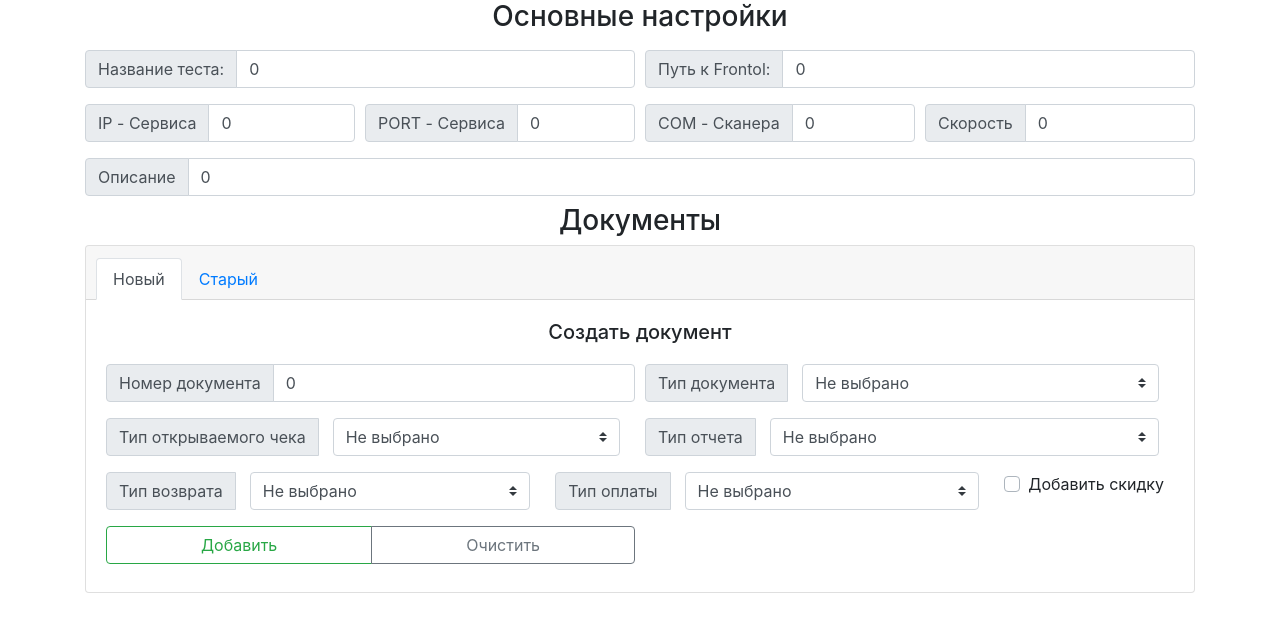
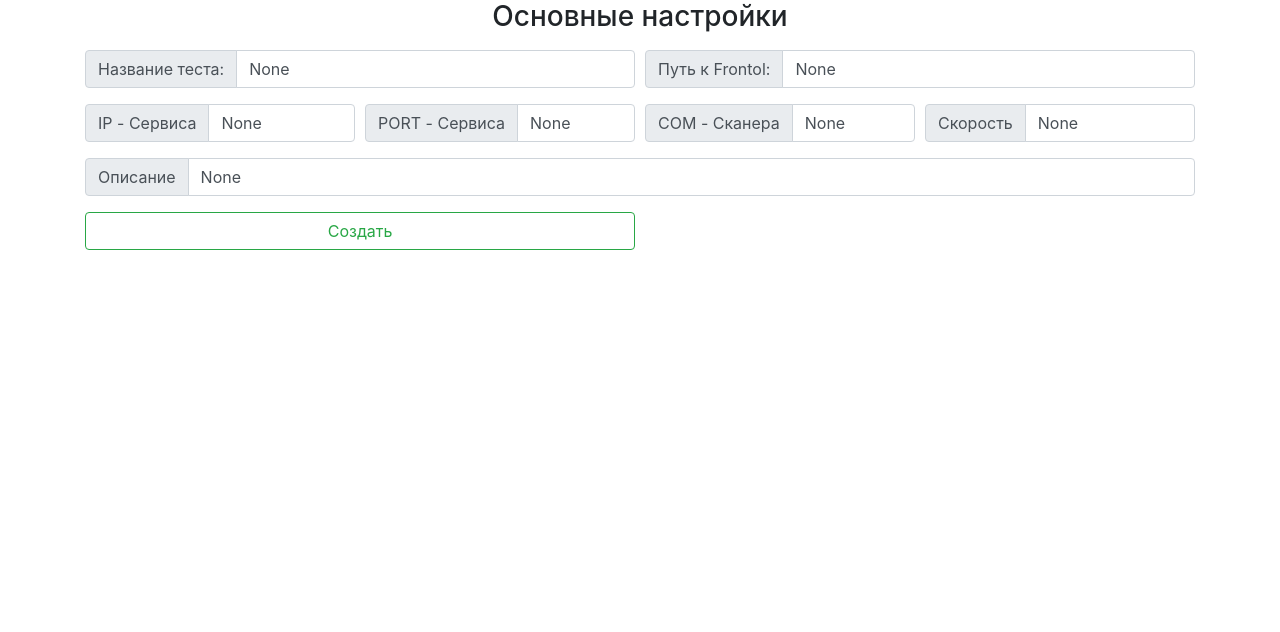
Before and after one commit to leg020/soft_generator_json, a Flask app: page /new_test in a window 1280 px wide. Shown: the part 56-688 px from the top of the page. Run offline with Flask 2, Linux system fonts and the light colour scheme; some libraries are stand-ins or nearby versions.

Commit message:
Реализация ввода основных настроек

```diff
--- a/application.py
+++ b/application.py
@@ -1,12 +1,19 @@
-from flask import Flask, render_template, redirect, url_for, request
+from flask import Flask, render_template, redirect, url_for, request, session
+import os
 from fixture.db import DataBase
+from model.db_answer import Tasks, Settings
 
 flask = Flask(__name__)
-result = 'Приветики а вот и результаты'
+flask.secret_key = os.urandom(24)
+result = None
+test_info = Tasks(test_id=1, name='Это тест', setting_id=1, description='Это путь', ip_recipient='ip', port_recipient=1234)
+test_settings = Settings(setting_id=1, target='sdfdsf/dfssdf/sdfdsfd', scaner_port='COM20', scaner_boundrate=57600)
+
 
 
 @flask.route('/', methods=["GET"])
 def get_main_page():
+    session.pop('edit_data', None)
     tests = get_data_for_main_page()
     return render_template('main.html', data=tests, result=result)
 
@@ -20,14 +27,24 @@
     elif request.form['operation'] == 'delete':
         a = request.form['data']
     elif request.form['operation'] == 'edit':
-        a = request.form['data']
+        session['edit_data'] = request.form['data']
+        return redirect(url_for('get_edit_test_page'))
     return redirect(url_for('get_main_page'))
 
+@flask.route('/edit_test', methods=["GET"])
+def get_edit_test_page():
+    db = DataBase(host='127.0.0.1', name='tests', user='root', password='')
+    test_info = db.get_test_by_id(id=session['edit_data'])[0]
+    test_settings = db.get_settings_by_id(id=test_info.setting_id)[0]
+    return get_new_test_page(test_info, test_settings)
 
 @flask.route('/new_test', methods=["GET"])
 def get_new_test_page():
-    return render_template('new_test.html')
+    session.pop('edit_data', None)
+    return get_new_test_page(Tasks(), Settings())
 
+def get_new_test_page(test_info, test_settings):
+    return render_template('new_test.html', test_info=test_info, test_settings=test_settings)
 
 def get_data_for_main_page():
     db = DataBase(host='127.0.0.1', name='tests', user='root', password='')
@@ -37,5 +54,12 @@
 
 
 
+
+
+
+
 if __name__ == '__main__':
     flask.run(host="127.0.0.1", port="7000", debug=True, threaded=True, use_reloader=False)
+
+
+# Требуется под основными настройками добавить клавишу Сооздать после зоздания мы получим id теста который можно будет скрытно добавить к документам и по ним отображать меню добавления документов
--- a/templates/new_test.html
+++ b/templates/new_test.html
@@ -1,67 +1,85 @@
 {% extends "base.html" %}
 {% block content %}
 
-    <form id="send_client" class="form to server" method="post" target="area">
-        <input type="hidden" name="post_id" value="send">
-        <input type="hidden" name="id" value="0">
 
 <h3> Основные настройки </h3>
+
+<form id="new-test" class="form_to_server" method="post" target="area">
+
+    <input type="hidden" name="test_id" value="{{ test_info.test_id }}">
 
     <div class="form-row">
         <div class="input-group flex-nowrap my-sm-2 col-md-6">
             <div class="input-group-prepend">
                 <span class="input-group-text" id="test_name">Название теста:</span>
             </div>
-                <input type="text" class="form-control" placeholder="Название теста" aria-label="Название теста" aria-describedby="addon-wrapping" name="test_name" value="0">
+            <input type="text" class="form-control" placeholder="Название теста" aria-label="Название теста" aria-describedby="addon-wrapping" name="test_name" value="{{ test_info.name }}">
         </div>
 
         <div class="input-group flex-nowrap my-sm-2 col-md-6">
             <div class="input-group-prepend">
                 <span class="input-group-text" id="target">Путь к Frontol:</span>
             </div>
-                <input type="text" class="form-control" placeholder="Путь к Frontol" aria-label="Путь к Frontol" aria-describedby="addon-wrapping" name="target" value="0">
+            <input type="text" class="form-control" placeholder="Путь к Frontol" aria-label="Путь к Frontol" aria-describedby="addon-wrapping" name="target" value="{{ test_settings.target }}">
         </div>
     </div>
+
 
     <div class="form-row">
         <div class="input-group flex-nowrap my-sm-2 col-md-3">
             <div class="input-group-prepend">
                 <span class="input-group-text" id="ip_recipient">IP - Сервиса</span>
             </div>
-                <input type="text" class="form-control" placeholder="IP" aria-label="IP" aria-describedby="addon-wrapping" name="ip_recipient" value="0">
+            <input type="text" class="form-control" placeholder="IP" aria-label="IP" aria-describedby="addon-wrapping" name="ip_recipient" value="{{ test_info.ip_recipient }}">
         </div>
 
         <div class="input-group flex-nowrap my-sm-2 col-md-3">
             <div class="input-group-prepend">
                 <span class="input-group-text" id="port_recipient">PORT - Сервиса</span>
             </div>
-                <input type="text" class="form-control" placeholder="PORT" aria-label="PORT" aria-describedby="addon-wrapping" name="port_recipient" value="0">
+            <input type="text" class="form-control" placeholder="PORT" aria-label="PORT" aria-describedby="addon-wrapping" name="port_recipient" value="{{ test_info.port_recipient }}">
         </div>
 
         <div class="input-group flex-nowrap my-sm-2 col-md-3">
             <div class="input-group-prepend">
                 <span class="input-group-text" id="scaner_port">COM - Сканера</span>
             </div>
-                <input type="text" class="form-control" placeholder="COM" aria-label="COM" aria-describedby="addon-wrapping" name="scaner_port" value="0">
+            <input type="text" class="form-control" placeholder="COM" aria-label="COM" aria-describedby="addon-wrapping" name="scaner_port" value="{{ test_settings.scaner_port }}">
         </div>
 
         <div class="input-group flex-nowrap my-sm-2 col-md-3">
             <div class="input-group-prepend">
                 <span class="input-group-text" id="scaner_boundrate">Скорость</span>
             </div>
-                <input type="text" class="form-control" placeholder="Скорость" aria-label="Скорость" aria-describedby="addon-wrapping" name="scaner_boundrate" value="0">
+            <input type="text" class="form-control" placeholder="Скорость" aria-label="Скорость" aria-describedby="addon-wrapping" name="scaner_boundrate" value="{{ test_settings.scaner_boundrate }}">
         </div>
     </div>
+
 
     <div class="form-row">
         <div class="input-group flex-nowrap my-sm-2 col-md-12">
             <div class="input-group-prepend">
                 <span class="input-group-text" id="description">Описание</span>
             </div>
-                <input type="text" class="form-control" placeholder="Описание" aria-label="Описание" aria-describedby="addon-wrapping" name="description" value="0">
+            <input type="text" class="form-control" placeholder="Описание" aria-label="Описание" aria-describedby="addon-wrapping" name="description" value="{{ test_info.description }}">
         </div>
 
     </div>
+
+</form>
+
+<div class="form-row">
+    <div class="btn-group my-sm-2 col-md-6" role="group" aria-label="Basic example">
+        {% if test_info.test_id == None %}
+        <button type="button" class="btn btn-outline-success"> Создать </button>
+        {% else %}
+        <button type="button" class="btn btn-outline-secondary"> Обновить </button>
+        {% endif %}
+    </div>
+</div>
+
+
+{% if test_info.test_id != None %}
 
 <h3> Документы </h3>
 
@@ -123,7 +141,6 @@
                         <option value="4">Выплата</option>
                         <option value="12">Расход</option>
                         <option value="13">Возврат расхода</option>
-
                     </select>
                 </div>
             </div>
@@ -204,8 +221,7 @@
     </div>
 </div>
 
-    </form>
-
+{% endif %}
 
 
 {% endblock %}
```
Also changed, not shown: fixture/db.py (+13 -1 lines). Lines whose indentation alone changed are shown as unchanged.
